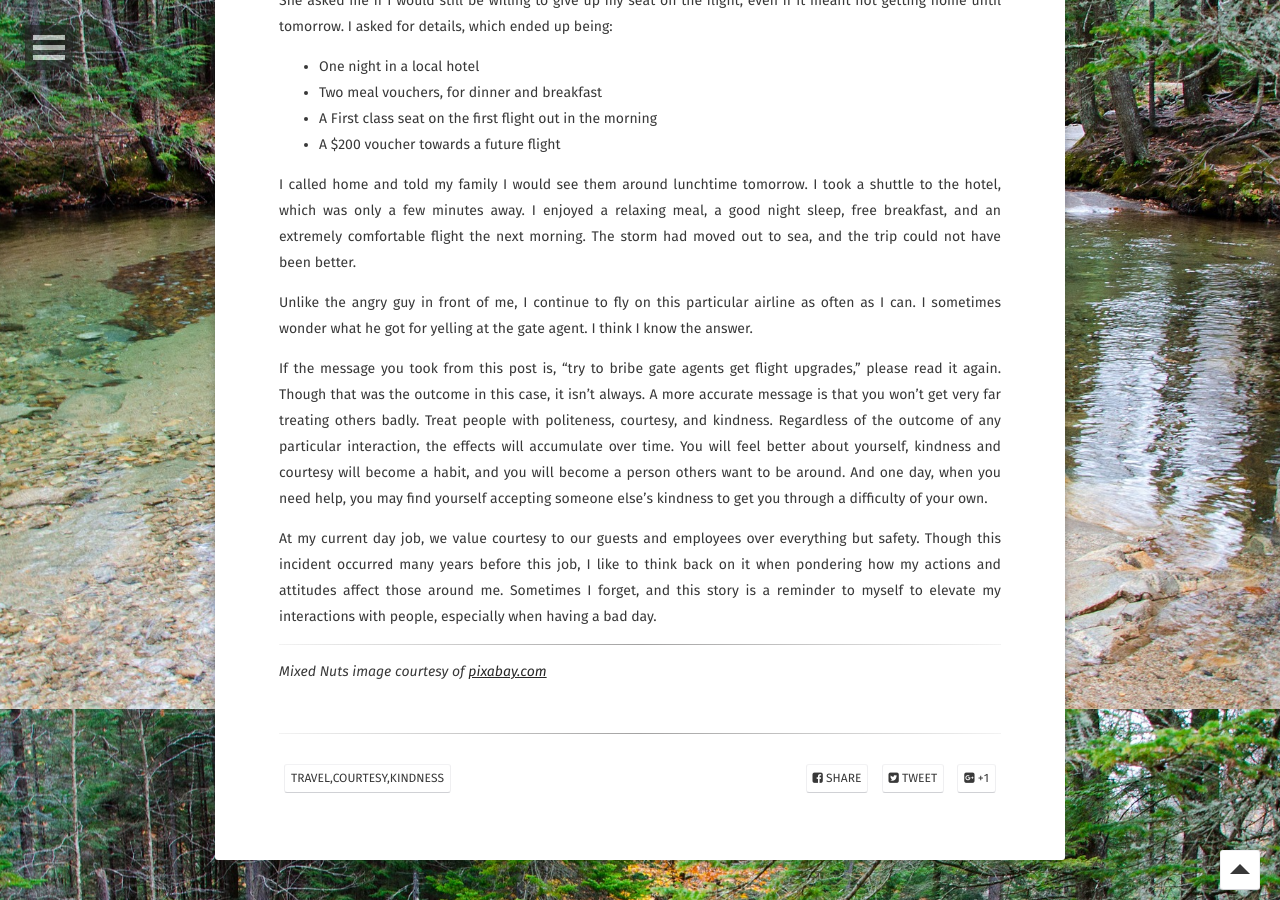
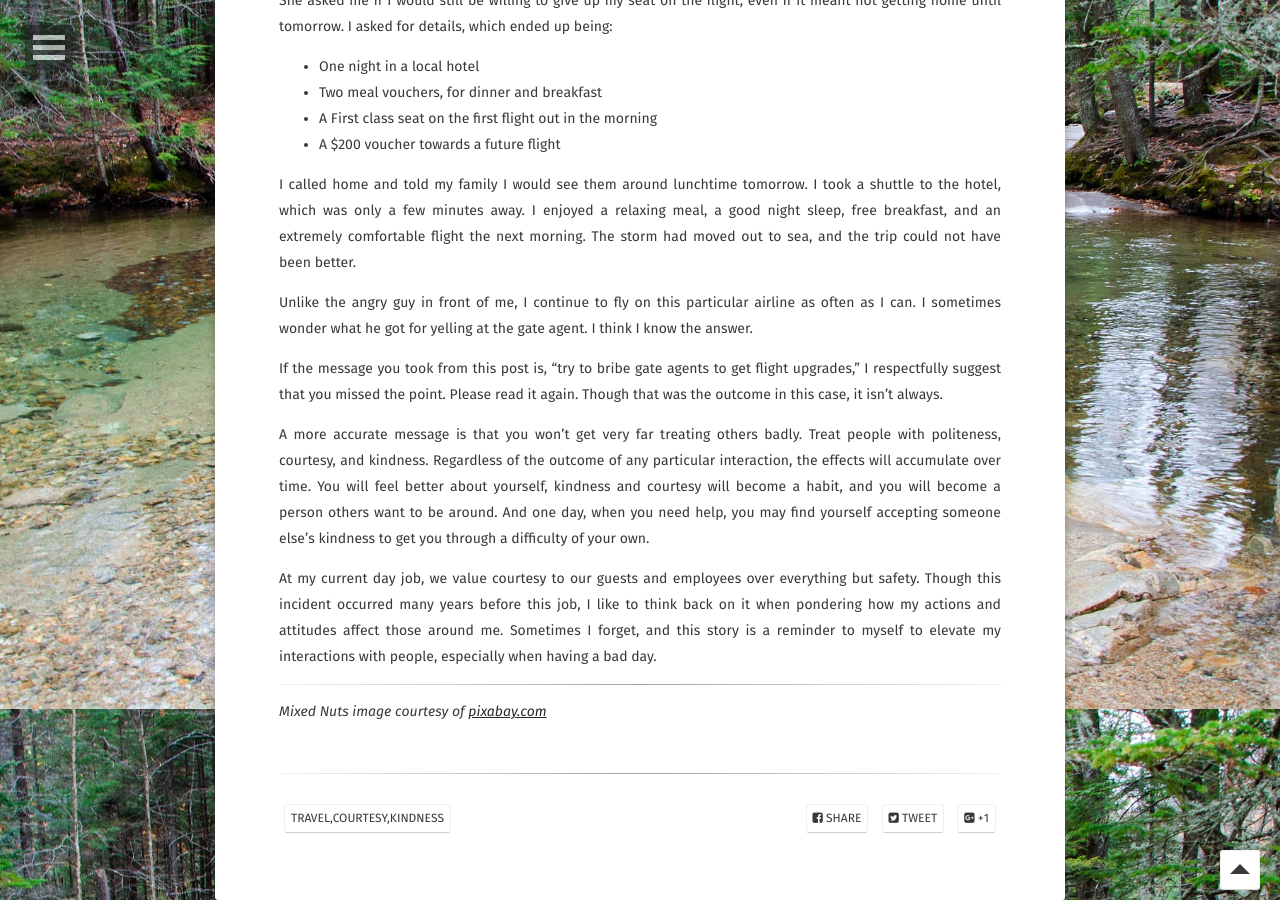
Before and after one commit to walkingriver/walkingriver.github.io, a Jekyll site: the page built from _posts/2019-04-15-first-class-for-peanuts.md, in a window 1280 px wide and 900 px high, scrolled down 1991 px. Built offline with Jekyll 4.4.1, drawn with Linux system fonts in a browser that asks for light colours; some web fonts are replaced.

Commit message:
Fix typos

```diff
--- a/_posts/2019-04-15-first-class-for-peanuts.md
+++ b/_posts/2019-04-15-first-class-for-peanuts.md
@@ -46,7 +46,9 @@ I called home and told my family I would see them around lunchtime tomorrow. I t
 
 Unlike the angry guy in front of me, I continue to fly on this particular airline as often as I can. I sometimes wonder what he got for yelling at the gate agent. I think I know the answer.
 
-If the message you took from this post is, "try to bribe gate agents get flight upgrades," please read it again. Though that was the outcome in this case, it isn't always. A more accurate message is that you won't get very far treating others badly. Treat people with politeness, courtesy, and kindness. Regardless of the outcome of any particular interaction, the effects will accumulate over time. You will feel better about yourself, kindness and courtesy will become a habit, and you will become a person others want to be around. And one day, when you need help, you may find yourself accepting someone else's kindness to get you through a difficulty of your own.
+If the message you took from this post is, "try to bribe gate agents to get flight upgrades," I respectfully suggest that you missed the point. Please read it again. Though that was the outcome in this case, it isn't always.
+
+A more accurate message is that you won't get very far treating others badly. Treat people with politeness, courtesy, and kindness. Regardless of the outcome of any particular interaction, the effects will accumulate over time. You will feel better about yourself, kindness and courtesy will become a habit, and you will become a person others want to be around. And one day, when you need help, you may find yourself accepting someone else's kindness to get you through a difficulty of your own.
 
 At my current day job, we value courtesy to our guests and employees over everything but safety. Though this incident occurred many years before this job, I like to think back on it when pondering how my actions and attitudes affect those around me. Sometimes I forget, and this story is a reminder to myself to elevate my interactions with people, especially when having a bad day.
 
```
